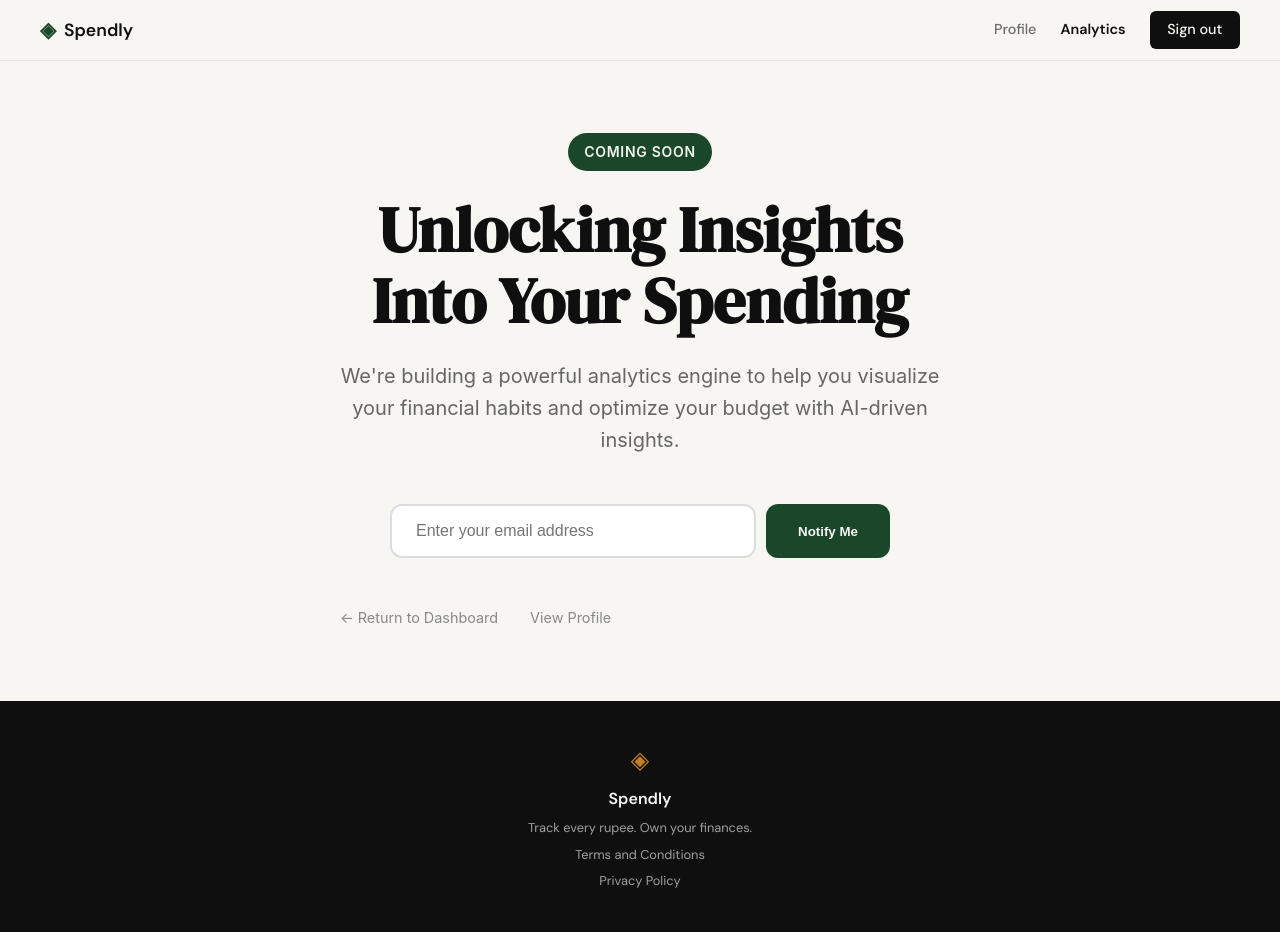
After one commit to ARMemon231/expense-tracker-ai, a Flask app: page /analytics in a window 1280 px wide. The commit adds this page. Run offline with Flask 3, Linux system fonts and the light colour scheme; a user stored in the database is signed in.

Commit message:
comming soon page

```diff
--- a/expense_tracker/app.py
+++ b/expense_tracker/app.py
@@ -95,6 +95,14 @@ def privacy():
 # ------------------------------------------------------------------ #
 # Placeholder routes — students will implement these                  #
 # ------------------------------------------------------------------ #
+
+@app.route("/analytics")
+def analytics():
+    if not session.get("user_id"):
+        flash("Please log in to access analytics.", "error")
+        return redirect(url_for("login"))
+    return render_template("analytics.html")
+
 
 @app.route("/logout")
 def logout():
--- /dev/null
+++ b/expense_tracker/static/css/analytics.css
@@ -0,0 +1,112 @@
+.analytics-coming-soon {
+    display: flex;
+    flex-direction: column;
+    align-items: center;
+    justify-content: center;
+    min-height: 80vh;
+    padding: 2rem;
+    text-align: center;
+    color: var(--ink);
+    font-family: 'Inter', sans-serif;
+}
+
+.analytics-coming-soon .hero-section {
+    max-width: 800px;
+    margin: 0 auto;
+}
+
+.analytics-coming-soon .badge {
+    display: inline-block;
+    background-color: var(--accent);
+    color: var(--paper);
+    padding: 0.5rem 1rem;
+    border-radius: 50px;
+    font-size: 0.875rem;
+    font-weight: 600;
+    text-transform: uppercase;
+    letter-spacing: 0.05em;
+    margin-bottom: 1.5rem;
+}
+
+.analytics-coming-soon .title {
+    font-family: 'DM Serif Display', serif;
+    font-size: clamp(2.5rem, 8vw, 4rem);
+    line-height: 1.1;
+    margin-bottom: 1.5rem;
+    color: var(--ink);
+}
+
+.analytics-coming-soon .subtitle {
+    font-size: 1.25rem;
+    color: #666;
+    margin-bottom: 3rem;
+    line-height: 1.6;
+    max-width: 600px;
+    margin-left: auto;
+    margin-right: auto;
+}
+
+.analytics-coming-soon .email-capture {
+    display: flex;
+    gap: 10px;
+    width: 100%;
+    max-width: 500px;
+    margin: 0 auto 3rem auto;
+}
+
+.analytics-coming-soon .email-input {
+    flex: 1;
+    padding: 1rem 1.5rem;
+    border: 2px solid #ddd;
+    border-radius: 12px;
+    font-size: 1rem;
+    outline: none;
+    transition: border-color 0.2s ease;
+}
+
+.analytics-coming-soon .email-input:focus {
+    border-color: var(--accent);
+}
+
+.analytics-coming-soon .btn-notify {
+    background-color: var(--accent);
+    color: var(--paper);
+    padding: 1rem 2rem;
+    border-radius: 12px;
+    font-weight: 600;
+    border: none;
+    cursor: pointer;
+    transition: transform 0.2s ease, background-color 0.2s ease;
+}
+
+.analytics-coming-soon .btn-notify:hover {
+    transform: translateY(-2px);
+    filter: brightness(1.1);
+}
+
+.analytics-coming-soon .footer-links {
+    display: flex;
+    gap: 2rem;
+    margin-top: 2rem;
+    font-size: 0.9rem;
+}
+
+.analytics-coming-soon .footer-links a {
+    color: #888;
+    text-decoration: none;
+    transition: color 0.2s ease;
+}
+
+.analytics-coming-soon .footer-links a:hover {
+    color: var(--accent);
+}
+
+@media (max-width: 600px) {
+    .analytics-coming-soon .email-capture {
+        flex-direction: column;
+    }
+
+    .analytics-coming-soon .btn-notify {
+        width: 100%;
+    }
+}
--- a/expense_tracker/static/css/style.css
+++ b/expense_tracker/static/css/style.css
@@ -101,7 +101,7 @@ a { color: inherit; text-decoration: none; }
 }
 
 .nav-links a { color: var(--ink-muted); transition: color 0.2s; }
-.nav-links a:hover { color: var(--ink); }
+.nav-links a:hover, .nav-links a.active { color: var(--ink); font-weight: 600; }
 
 .nav-cta {
     background: var(--ink) !important;
--- /dev/null
+++ b/expense_tracker/templates/analytics.html
@@ -0,0 +1,29 @@
+{% extends "base.html" %}
+
+{% block title %}Analytics - Coming Soon{% endblock %}
+
+{% block head %}
+    <link rel="stylesheet" href="{{ url_for('static', filename='css/analytics.css') }}">
+{% endblock %}
+
+{% block content %}
+<div class="analytics-coming-soon">
+    <div class="hero-section">
+        <div class="badge">Coming Soon</div>
+        <h1 class="title">Unlocking Insights <br>Into Your Spending</h1>
+        <p class="subtitle">
+            We're building a powerful analytics engine to help you visualize your financial habits and optimize your budget with AI-driven insights.
+        </p>
+
+        <form class="email-capture" action="#" method="POST">
+            <input type="email" name="email" class="email-input" placeholder="Enter your email address" required>
+            <button type="submit" class="btn-notify">Notify Me</button>
+        </form>
+
+        <div class="footer-links">
+            <a href="{{ url_for('profile') }}">← Return to Dashboard</a>
+            <a href="{{ url_for('profile') }}">View Profile</a>
+        </div>
+    </div>
+</div>
+{% endblock %}
--- a/expense_tracker/templates/base.html
+++ b/expense_tracker/templates/base.html
@@ -23,7 +23,8 @@
             </a>
             <div class="nav-links">
                 {% if session.get("user_id") %}
-                    <a href="{{ url_for('profile') }}">Profile</a>
+                    <a href="{{ url_for('profile') }}" class="{{ 'active' if request.endpoint == 'profile' }}">Profile</a>
+                    <a href="{{ url_for('analytics') }}" class="{{ 'active' if request.endpoint == 'analytics' }}">Analytics</a>
                     <a href="{{ url_for('logout') }}" class="nav-cta">Sign out</a>
                 {% else %}
                     <a href="{{ url_for('login') }}">Sign in</a>
```
Also changed, not shown: tests/test_06-date-filter-profile.py (added, +127 -0 lines), .claude/specs/06-date-filter-profile.md (added), .claude/specs/07-add-expense.md (added), expense_tracker/spendly.db.
